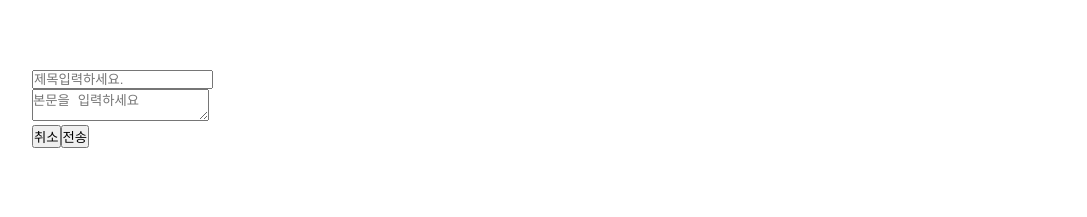
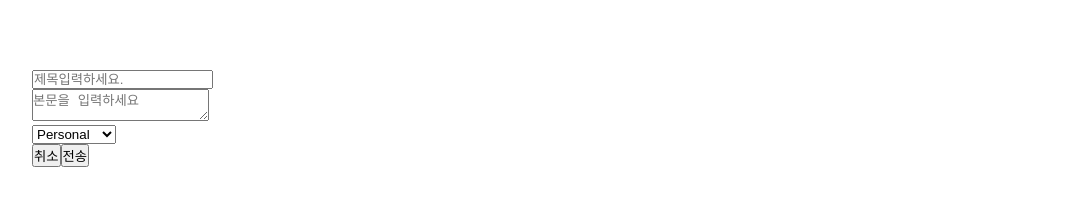
Before and after one commit to universe119/reactBasicTest, a React (Vite) app: page /post-add in a window 1280 px wide. Shown: the part 269-486 px from the top of the page, without its empty margins (96-1183 px from the left). Built offline with nearby package versions, Linux system fonts and the light colour scheme.

Commit message:
글저장 요청 처리

```diff
--- a/src/pages/PostAdd.jsx
+++ b/src/pages/PostAdd.jsx
@@ -1,12 +1,46 @@
+import { useRef } from 'react';
 import Layout from '../components/Layout';
+import axios from 'axios';
+import { useNavigate } from 'react-router-dom';
 
 export default function PostAdd() {
+	const navigate = useNavigate();
+	const ref_title = useRef(null);
+	const ref_body = useRef(null);
+	const ref_category = useRef(null);
+
+	const handleSubmit = e => {
+		e.preventDefault();
+		if (!ref_title.current.value || !ref_body.current.value) return alert('제목, 본문은 필수 입력항목입니다!!!');
+
+		const postData = {
+			title: ref_title.current.value,
+			body: ref_body.current.value,
+			category: ref_category.current.value
+		};
+		console.log(postData);
+
+		axios
+			.post('http://localhost:8000/posts', postData)
+			.then(res => {
+				console.log(res);
+				navigate('/post');
+			})
+			.catch(err => console.log(err));
+	};
+
 	return (
 		<Layout title='Add Post'>
-			<form>
-				<input type='text' name='title' id='title' placeholder='제목입력하세요.' />
+			<form onSubmit={handleSubmit}>
+				<input ref={ref_title} type='text' name='title' id='title' placeholder='제목입력하세요.' />
 				<br />
-				<textarea name='body' id='body' placeholder='본문을 입력하세요'></textarea>
+				<textarea ref={ref_body} name='body' id='body' placeholder='본문을 입력하세요'></textarea>
+				<br />
+				<select name='category' id='category' ref={ref_category}>
+					<option value='PERSONAL'>Personal</option>
+					<option value='BUSINESS'>Busniness</option>
+					<option value='IMPORTANT'>Important</option>
+				</select>
 				<br />
 
 				<input type='reset' value='취소' />
```
